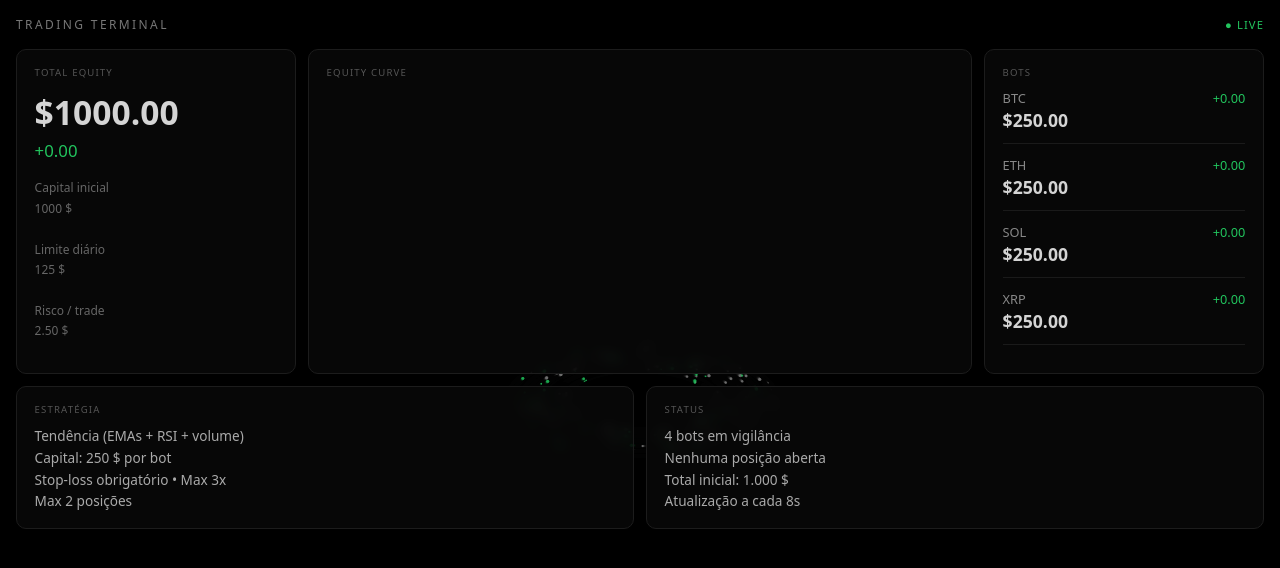
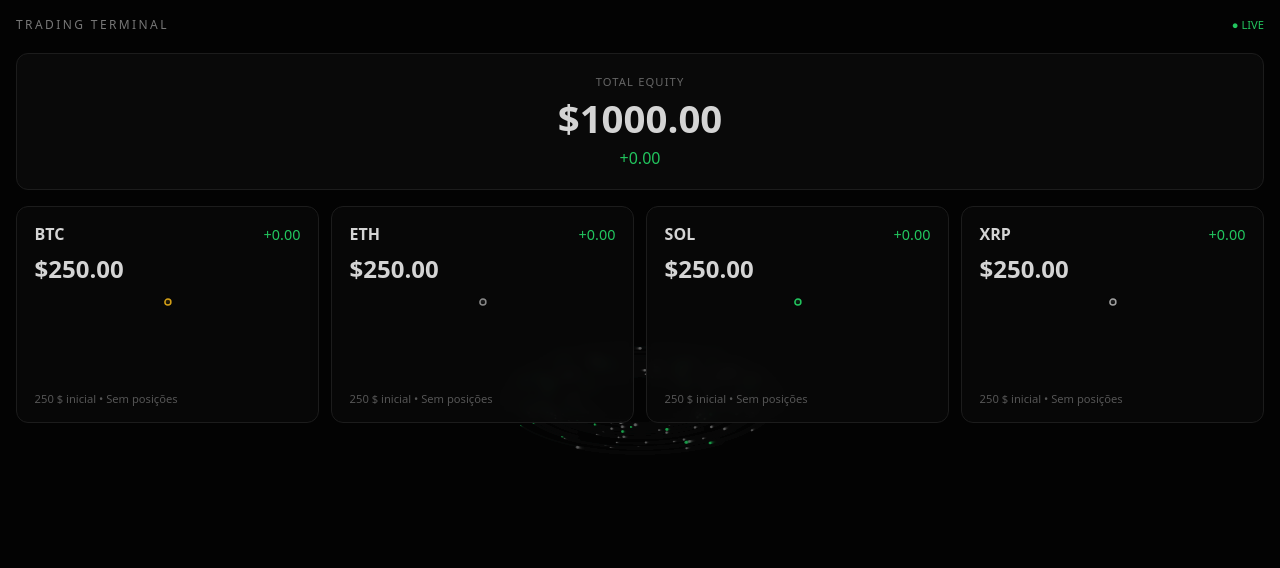
Before and after one commit to SER-ra/trading-bot-2026, a Next.js app: page / in a window 1280 px wide. Shown: the top 568 px of the page. Built offline with nearby package versions, Linux system fonts and the light colour scheme; no server answers; the database is empty.

Commit message:
Individual cards with own chart per coin

```diff
--- a/app/page.tsx
+++ b/app/page.tsx
@@ -1,13 +1,19 @@
  "use client";
 
 import { useEffect, useState, useRef } from "react";
-import { LineChart, Line, ResponsiveContainer } from "recharts";
+import { AreaChart, Area, ResponsiveContainer } from "recharts";
 import { supabase } from "../lib/supabase";
 
 interface EquityPoint { timestamp: string; equity: number; bot: string; }
 
 const STARTING_CAPITAL = 250;
 const BOTS = ["BTC", "ETH", "SOL", "XRP"];
+const COLORS: Record<string, string> = {
+  BTC: "#d4a017",
+  ETH: "#888",
+  SOL: "#22c55e",
+  XRP: "#a0a0a0"
+};
 
 export default function Dashboard() {
   const [equity, setEquity] = useState<EquityPoint[]>([]);
@@ -29,26 +35,26 @@
     let h = canvas.height = canvas.offsetHeight;
     const particles: { angle: number; radius: number; speed: number; size: number; color: string }[] = [];
 
-    for (let i = 0; i < 160; i++) {
+    for (let i = 0; i < 140; i++) {
       particles.push({
         angle: Math.random() * Math.PI * 2,
-        radius: 70 + Math.random() * 70,
-        speed: 0.0015 + Math.random() * 0.0025,
-        size: Math.random() * 1.4 + 0.3,
-        color: Math.random() > 0.65 ? "rgba(34,197,94,0.5)" : "rgba(160,160,160,0.3)"
+        radius: 60 + Math.random() * 80,
+        speed: 0.0015 + Math.random() * 0.002,
+        size: Math.random() * 1.3 + 0.3,
+        color: Math.random() > 0.7 ? "rgba(34,197,94,0.45)" : "rgba(150,150,150,0.25)"
       });
     }
 
     let anim: number;
     function draw() {
-      ctx!.fillStyle = "rgba(5,5,5,0.18)";
+      ctx!.fillStyle = "rgba(5,5,5,0.2)";
       ctx!.fillRect(0, 0, w, h);
       const cx = w / 2;
       const cy = h / 2;
       particles.forEach(p => {
         p.angle += p.speed;
         const x = cx + Math.cos(p.angle) * p.radius;
-        const y = cy + Math.sin(p.angle) * p.radius * 0.4;
+        const y = cy + Math.sin(p.angle) * p.radius * 0.38;
         ctx!.beginPath();
         ctx!.arc(x, y, p.size, 0, Math.PI * 2);
         ctx!.fillStyle = p.color;
@@ -75,7 +81,7 @@
       .select("*")
       .gte("timestamp", "2026-10-27T15:00:00")
       .order("timestamp", { ascending: true })
-      .limit(300);
+      .limit(400);
     if (data) setEquity(data);
   }
 
@@ -89,105 +95,83 @@
   const totalStart = STARTING_CAPITAL * BOTS.length;
   const totalPnl = totalEquity - totalStart;
 
-  const chartData = equity.reduce((acc: any[], point) => {
-    const time = new Date(point.timestamp).toLocaleTimeString("pt-PT", { hour: "2-digit", minute: "2-digit" });
-    let entry = acc.find(e => e.time === time);
-    if (!entry) { entry = { time }; acc.push(entry); }
-    entry[point.bot] = Number(point.equity);
-    return acc;
-  }, []);
+  const getBotChart = (bot: string) =>
+    equity.filter(e => e.bot === bot).map(e => ({ equity: Number(e.equity) }));
 
   return (
     <div style={{ position: "relative", minHeight: "100vh", background: "#050505", color: "#d4d4d4", fontFamily: "system-ui, sans-serif", overflow: "hidden" }}>
       <canvas ref={canvasRef} style={{ position: "absolute", inset: 0, width: "100%", height: "100%", pointerEvents: "none", zIndex: 0 }} />
 
-      <div style={{ position: "relative", zIndex: 1, padding: "1rem", maxWidth: 1500, margin: "0 auto" }}>
-        <div style={{ display: "flex", justifyContent: "space-between", alignItems: "center", marginBottom: "1rem" }}>
+      <div style={{ position: "relative", zIndex: 1, padding: "1rem", maxWidth: 1400, margin: "0 auto" }}>
+        <div style={{ display: "flex", justifyContent: "space-between", alignItems: "center", marginBottom: "1.25rem" }}>
           <div style={{ letterSpacing: "0.2em", fontSize: "0.75rem", color: "#777" }}>TRADING TERMINAL</div>
-          <div style={{ fontSize: "0.7rem", color: "#22c55e", letterSpacing: "0.1em" }}>● LIVE</div>
+          <div style={{ fontSize: "0.7rem", color: "#22c55e" }}>● LIVE</div>
         </div>
 
-        <div style={{ display: "grid", gridTemplateColumns: "280px 1fr 280px", gap: "0.75rem", marginBottom: "0.75rem" }}>
-          <div style={panel}>
-            <div style={label}>TOTAL EQUITY</div>
-            <div style={{ fontSize: "2.1rem", fontWeight: 700 }}>${totalEquity.toFixed(2)}</div>
-            <div style={{ color: totalPnl >= 0 ? "#22c55e" : "#ef4444", marginTop: "0.3rem", fontSize: "1.05rem" }}>
+        <div style={{
+          background: "rgba(10,10,10,0.8)",
+          border: "1px solid #1c1c1c",
+          borderRadius: 12,
+          padding: "1.25rem",
+          marginBottom: "1rem",
+          textAlign: "center"
+        }}>
+          <div style={{ fontSize: "0.7rem", color: "#666", letterSpacing: "0.1em" }}>TOTAL EQUITY</div>
+          <div style={{ fontSize: "2.4rem", fontWeight: 700, margin: "0.2rem 0" }}>${totalEquity.toFixed(2)}</div>
+          <div style={{ color: totalPnl >= 0 ? "#22c55e" : "#ef4444" }}>
             {totalPnl >= 0 ? "+" : ""}{totalPnl.toFixed(2)}
-            </div>
-            <div style={{ marginTop: "1rem", fontSize: "0.75rem", color: "#666", lineHeight: 1.7 }}>
-              Capital inicial<br />{totalStart} $<br /><br />
-              Limite diário<br />125 $<br /><br />
-              Risco / trade<br />2.50 $
           </div>
         </div>
 
-          <div style={{ ...panel, minHeight: 260, display: "flex", flexDirection: "column" }}>
-            <div style={label}>EQUITY CURVE</div>
-            <div style={{ flex: 1 }}>
+        <div style={{ display: "grid", gridTemplateColumns: "repeat(auto-fit, minmax(280px, 1fr))", gap: "0.75rem" }}>
+          {BOTS.map(bot => {
+            const data = getBotChart(bot);
+            const eq = latest[bot];
+            const pnl = eq - STARTING_CAPITAL;
+            const color = COLORS[bot];
+            return (
+              <div key={bot} style={{
+                background: "rgba(10,10,10,0.75)",
+                border: "1px solid #1c1c1c",
+                borderRadius: 12,
+                padding: "1rem 1.1rem",
+                backdropFilter: "blur(6px)"
+              }}>
+                <div style={{ display: "flex", justifyContent: "space-between", alignItems: "baseline", marginBottom: "0.4rem" }}>
+                  <span style={{ fontWeight: 600 }}>{bot}</span>
+                  <span style={{ color: pnl >= 0 ? "#22c55e" : "#ef4444", fontSize: "0.9rem" }}>
+                    {pnl >= 0 ? "+" : ""}{pnl.toFixed(2)}
+                  </span>
+                </div>
+                <div style={{ fontSize: "1.5rem", fontWeight: 700, marginBottom: "0.6rem" }}>${eq.toFixed(2)}</div>
+                <div style={{ height: 90 }}>
                   <ResponsiveContainer width="100%" height="100%">
-                <LineChart data={chartData}>
-                  <Line type="monotone" dataKey="BTC" stroke="#d4a017" strokeWidth={1.5} dot={false} />
-                  <Line type="monotone" dataKey="ETH" stroke="#888" strokeWidth={1.5} dot={false} />
-                  <Line type="monotone" dataKey="SOL" stroke="#22c55e" strokeWidth={1.5} dot={false} />
-                  <Line type="monotone" dataKey="XRP" stroke="#aaa" strokeWidth={1.5} dot={false} />
-                </LineChart>
+                    <AreaChart data={data.length ? data : [{ equity: STARTING_CAPITAL }]}>
+                      <defs>
+                        <linearGradient id={`g-${bot}`} x1="0" y1="0" x2="0" y2="1">
+                          <stop offset="5%" stopColor={color} stopOpacity={0.35} />
+                          <stop offset="95%" stopColor={color} stopOpacity={0} />
+                        </linearGradient>
+                      </defs>
+                      <Area
+                        type="monotone"
+                        dataKey="equity"
+                        stroke={color}
+                        fill={`url(#g-${bot})`}
+                        strokeWidth={1.5}
+                        dot={false}
+                      />
+                    </AreaChart>
                   </ResponsiveContainer>
                 </div>
+                <div style={{ fontSize: "0.7rem", color: "#555", marginTop: "0.4rem" }}>
+                  250 $ inicial • Sem posições
                 </div>
-
-          <div style={panel}>
-            <div style={label}>BOTS</div>
-            {BOTS.map(bot => {
-              const pnl = latest[bot] - STARTING_CAPITAL;
-              return (
-                <div key={bot} style={{ marginBottom: "0.7rem", paddingBottom: "0.7rem", borderBottom: "1px solid #1a1a1a" }}>
-                  <div style={{ display: "flex", justifyContent: "space-between", fontSize: "0.8rem", color: "#888" }}>
-                    <span>{bot}</span>
-                    <span style={{ color: pnl >= 0 ? "#22c55e" : "#ef4444" }}>{pnl >= 0 ? "+" : ""}{pnl.toFixed(2)}</span>
-                  </div>
-                  <div style={{ fontSize: "1.1rem", fontWeight: 600, marginTop: "0.1rem" }}>${latest[bot].toFixed(2)}</div>
               </div>
             );
           })}
         </div>
       </div>
-
-        <div style={{ display: "grid", gridTemplateColumns: "1fr 1fr", gap: "0.75rem" }}>
-          <div style={panel}>
-            <div style={label}>ESTRATÉGIA</div>
-            <div style={{ fontSize: "0.85rem", lineHeight: 1.6, color: "#aaa" }}>
-              Tendência (EMAs + RSI + volume)<br />
-              Capital: 250 $ por bot<br />
-              Stop-loss obrigatório • Max 3x<br />
-              Max 2 posições
-            </div>
-          </div>
-          <div style={panel}>
-            <div style={label}>STATUS</div>
-            <div style={{ fontSize: "0.85rem", lineHeight: 1.6, color: "#aaa" }}>
-              4 bots em vigilância<br />
-              Nenhuma posição aberta<br />
-              Total inicial: 1.000 $<br />
-              Atualização a cada 8s
-            </div>
-          </div>
-        </div>
-      </div>
     </div>
   );
 }
-
-const panel: React.CSSProperties = {
-  background: "rgba(10,10,10,0.75)",
-  border: "1px solid #1c1c1c",
-  borderRadius: 10,
-  padding: "1rem 1.1rem",
-  backdropFilter: "blur(6px)"
-};
-
-const label: React.CSSProperties = {
-  fontSize: "0.6rem",
-  letterSpacing: "0.12em",
-  color: "#555",
-  marginBottom: "0.6rem"
-};
```
Lines whose indentation alone changed are shown as unchanged.
